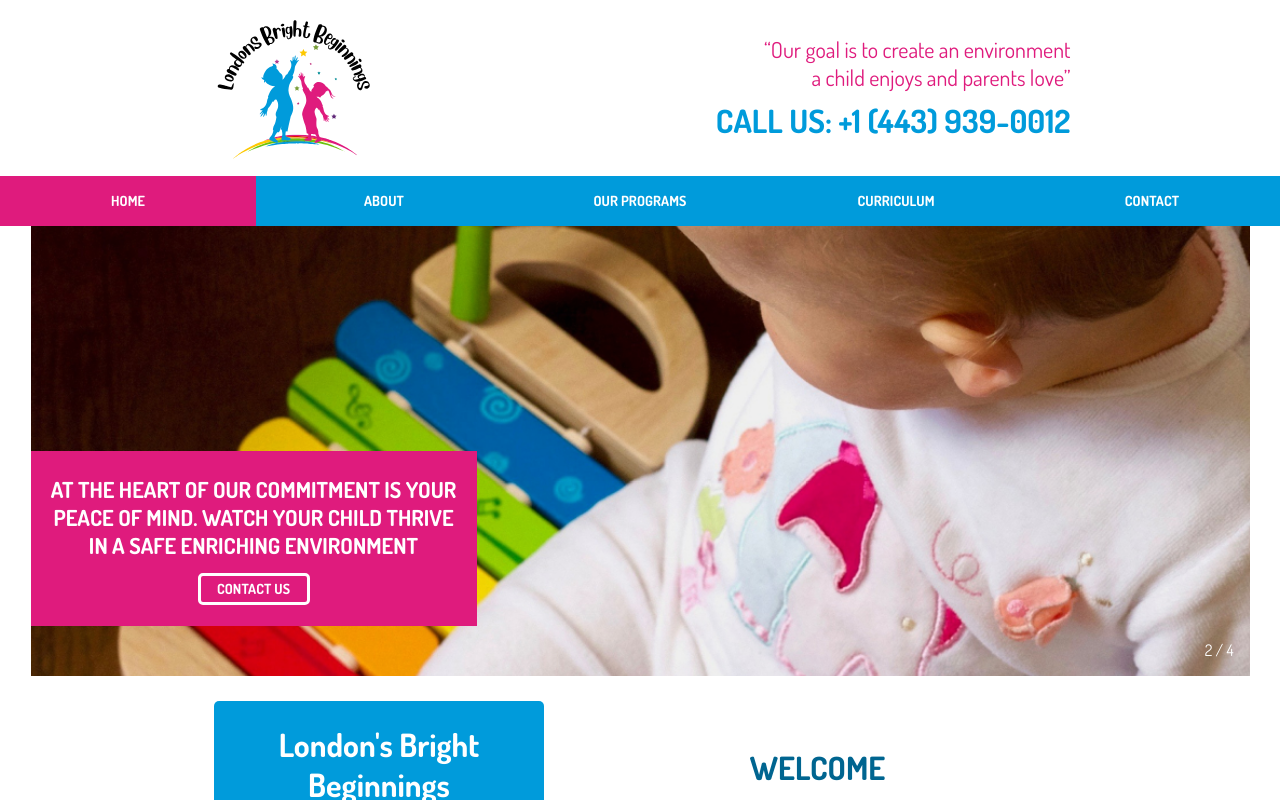
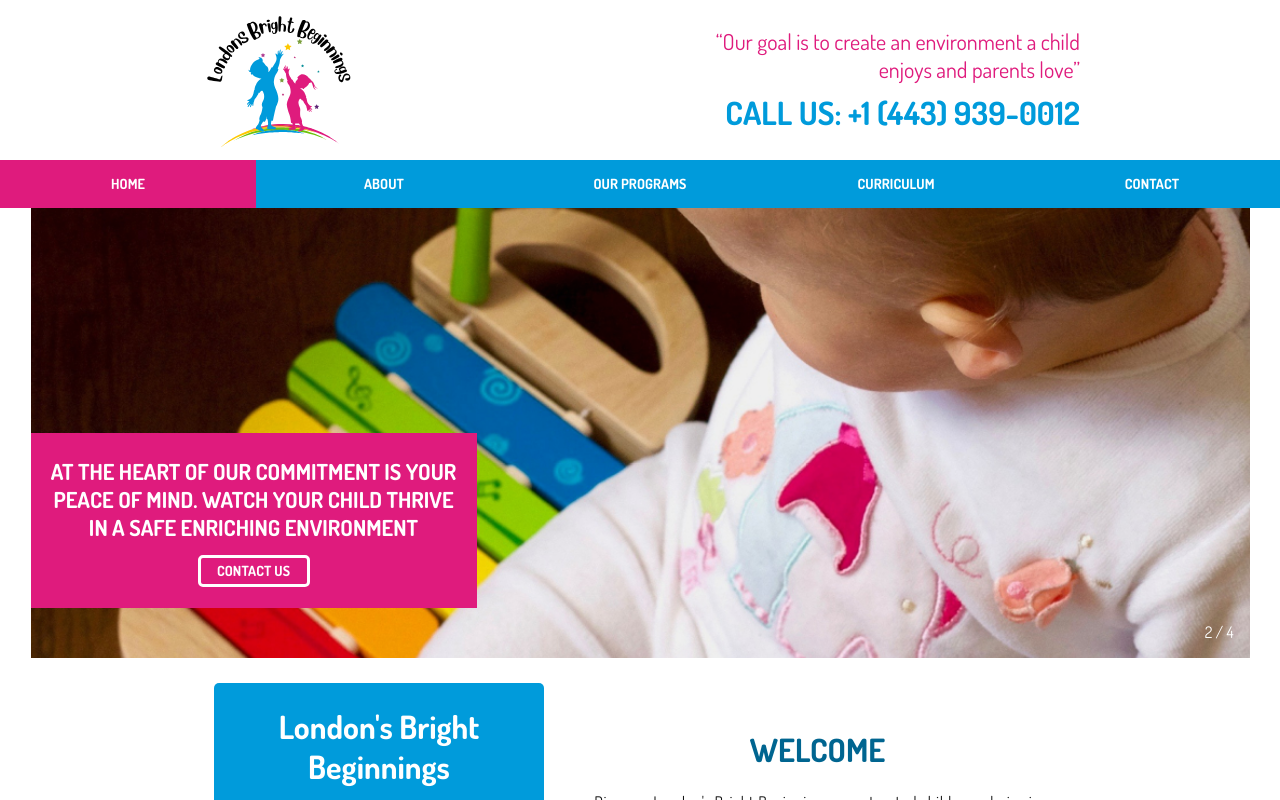
Before and after one commit to adinduokoro/London-s-Bright-Beginnings, a React (Create React App) app: page / in a window 1280 px wide. Shown: the top 800 px of the page. Built offline with nearby package versions, Linux system fonts and the light colour scheme; some icons are missing; a web font is replaced by a local one.

Commit message:
Header
Working on header bottom

```diff
--- a/src/App.css
+++ b/src/App.css
@@ -1,7 +1,7 @@
 @import url("https://fonts.googleapis.com/css2?family=Dosis:wght@400;500;600;700&display=swap");
 @import url('https://fonts.googleapis.com/css2?family=Dosis:wght@400;500;600;700&family=Playpen+Sans:wght@200;400;500;600;700&display=swap');
 
-/* Constants */
+/* CONSTANTS */
 * {
   padding: 0;
   margin: 0;
@@ -102,6 +102,10 @@ body {
   margin: 0 auto;
 }
 
+.section-full{
+  margin: 0 auto;
+}
+
 .section__Medium{
   max-width: 76.1875rem;
   margin: 0 auto;
--- a/src/components/header/Header.jsx
+++ b/src/components/header/Header.jsx
@@ -5,10 +5,10 @@ import "./header.css"
 
 const Header = () => {
   return (
-    <div className='header'>
+    <nav className='header'>
       <TopHeader />
       <HeaderBottom />
-    </div>
+    </nav>
   )
 }
 
--- a/src/components/header/HeaderBottom.jsx
+++ b/src/components/header/HeaderBottom.jsx
@@ -4,17 +4,21 @@ import { navLinks } from "./data";
 
 const HeaderBottom = () => {
   return (
-    <nav className="headerBottom__nav">
+    <div className="section-full">
+      <div className="headerBottom__nav">
         <ul className="headerBottom__navList" id="navMenu">
           {navLinks.map((link, index) => {
             return (
               <NavLink to={link.path} key={index}>
-              <li className="headerBottom__navItem label-text">{link.name}</li>
+                <li className="headerBottom__navItem label-text">
+                  {link.name}
+                </li>
               </NavLink>
             );
           })}
         </ul>
-    </nav>
+      </div>
+    </div>
   );
 };
 
--- a/src/components/header/HeaderTop.jsx
+++ b/src/components/header/HeaderTop.jsx
@@ -5,18 +5,18 @@ import { Link } from "react-router-dom";
 const HeaderTop = () => {
   return (
     <div className="section">
-      <div className="header__Top">
-        <div className="header__Logo">
+      <div className="header__top">
+        <div className="header__logo">
           <Link to="/">
             <img src={Logo} alt="London's Bright Beginnings" />
           </Link>
         </div>
-        <div className="header__Info">
-          <span className="header__Quote title-text">
+        <div className="header__info">
+          <span className="header__quote title-text">
             “Our goal is to create an environment a child enjoys and parents
             love”
           </span>
-          <span className="header__Contact head-text">
+          <span className="header__contact head-text">
             CALL US:
             <a href="/"> +1 (443) 939-0012</a>
           </span>
--- a/src/components/header/header.css
+++ b/src/components/header/header.css
@@ -1,49 +1,48 @@
 /* HEADER TOP */
-.header__Top {
+.header__top {
   display: flex;
   justify-content: space-between;
   align-items: center;
-  margin: 0 5.59375rem;
-  height: 11rem;
+  margin: 0 5rem;
+  height: 10rem;
 }
 
-.header__Logo {
-  width: 10.625rem;
-  height: 10.625rem;
+.header__logo {
+  width: 10rem;
+  height: 10rem;
   cursor: pointer;
 }
 
-.header__Logo img {
+.header__logo img {
   height: 100%;
 }
 
-.header__Info {
-  width: 23.625rem;
+.header__info {
+  width: 25rem;
   display: flex;
   flex-direction: column;
   align-items: flex-end;
 }
 
-.header__Quote {
-  width: 19.1875rem;
+.header__quote {
   color: var(--colorPink);
   text-align: right;
-  padding-bottom: 0.63rem;
+  padding-bottom: 0.65rem;
 }
 
-.header__Contact {
+.header__contact {
   color: var(--colorBlue);
   text-align: right;
   font-weight: var(--font-bold) !important;
 }
 
-.header__Contact a {
+.header__contact a {
   color: var(--colorBlue);
 }
 
 /* NAVIGATION */
 .headerBottom__nav {
-  height: 3.125rem;
+  height: 3rem;
 }
 
 .headerBottom__navList {
```
Lines whose indentation alone changed are shown as unchanged.
